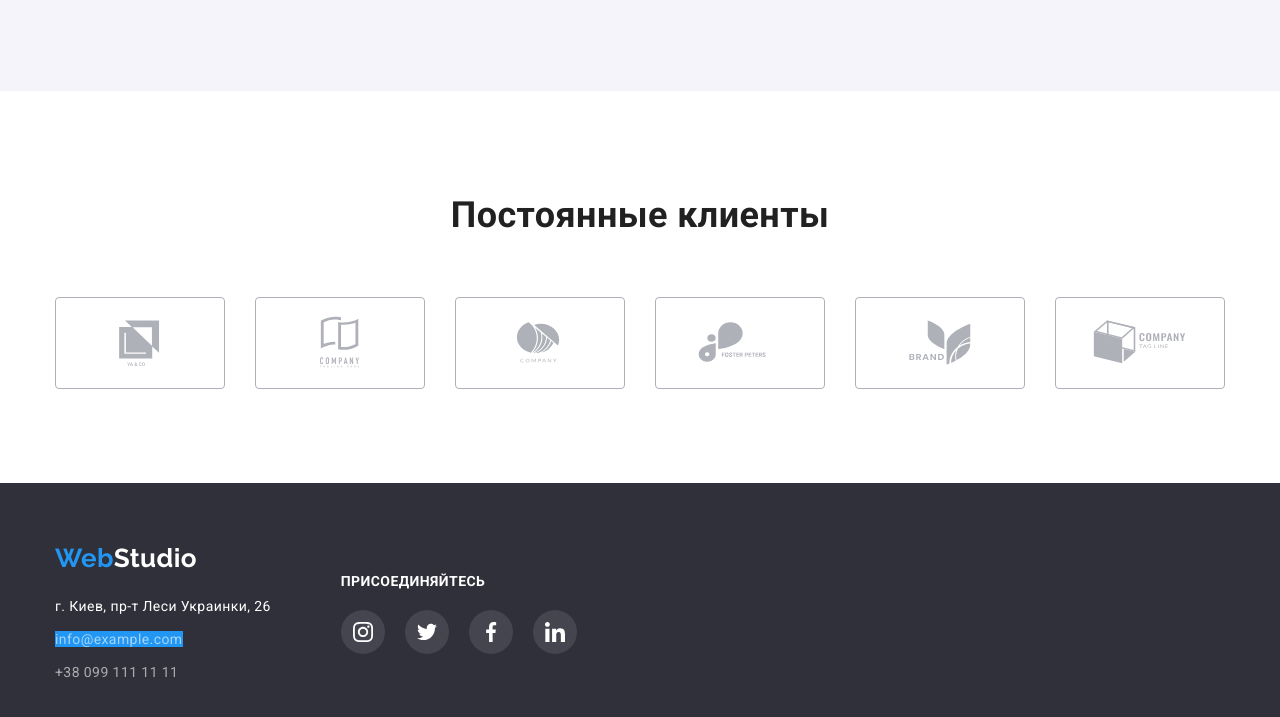
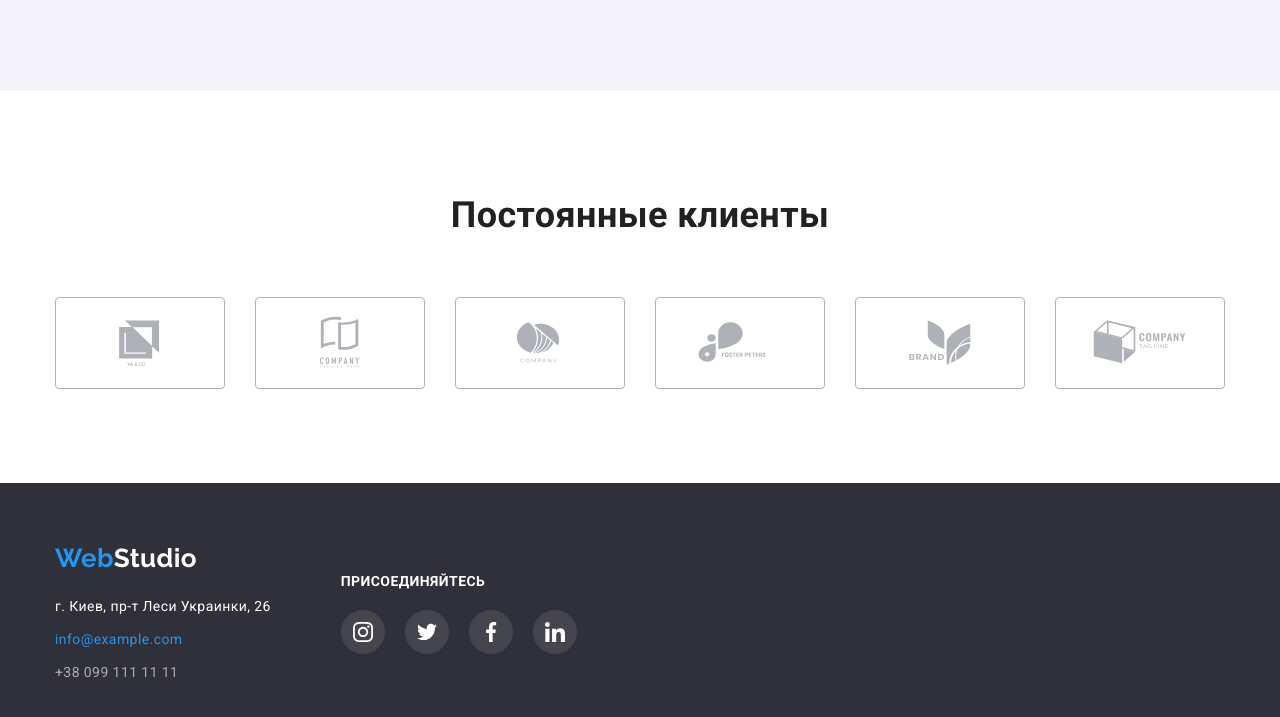
Before and after one commit to martatsiruh/goit-markup-hw-04., a plain HTML site: page index.html in a window 1280 px wide. In both pictures the pointer is over the link "info@example.com". Shown: the part 2253-2970 px from the top of the page. Drawn offline with nearby package versions, Linux system fonts and the light colour scheme.

Commit message:
correct :hover/:focus

```diff
--- a/css/styles.css
+++ b/css/styles.css
@@ -459,7 +459,7 @@ body {
 
 .site-contact:hover,
 .site-contact:focus {
-    background-color: var(--accent-text-color);
+    color: var(--accent-text-color);
 }
 
 .site-contacts-point:not(:last-child) {
```
